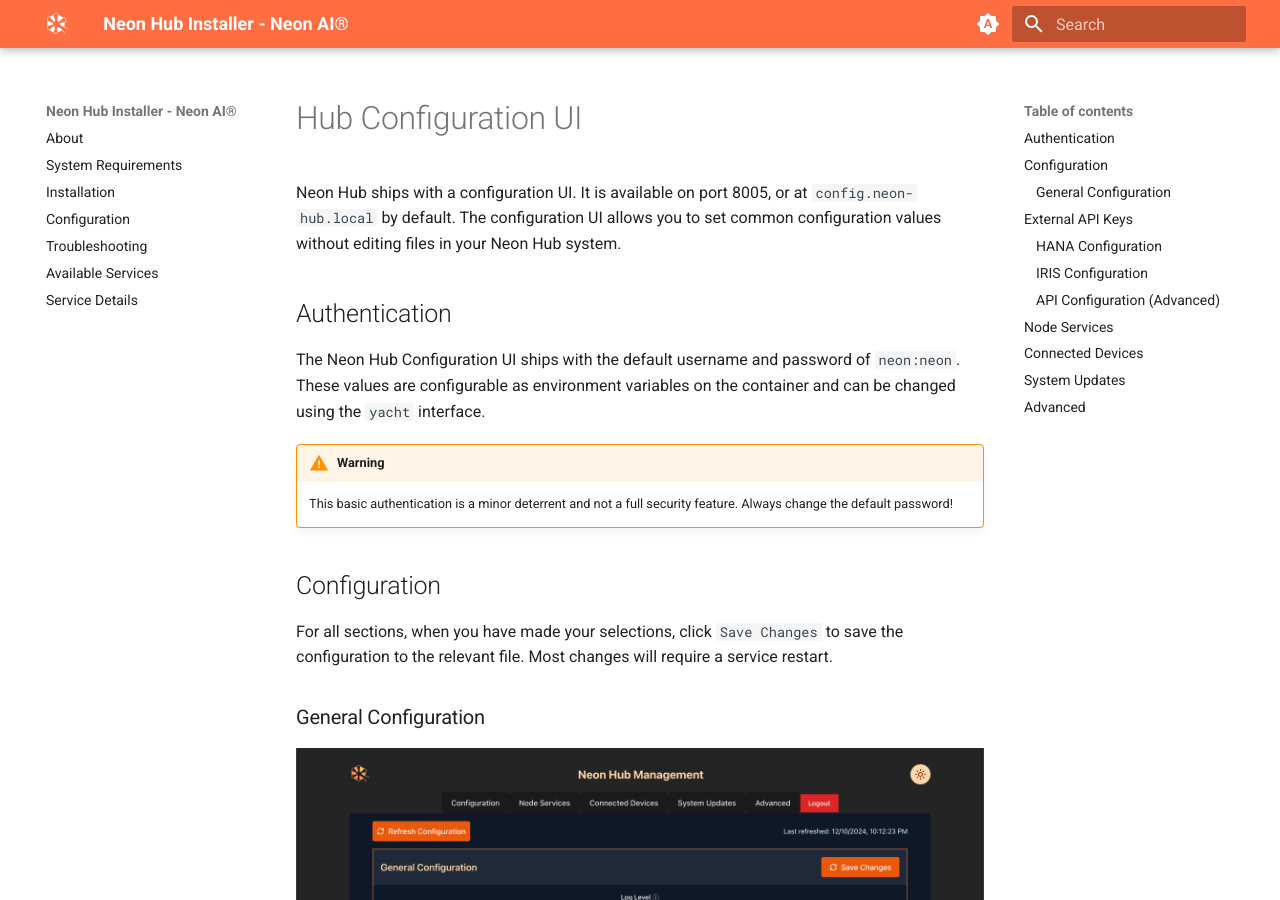
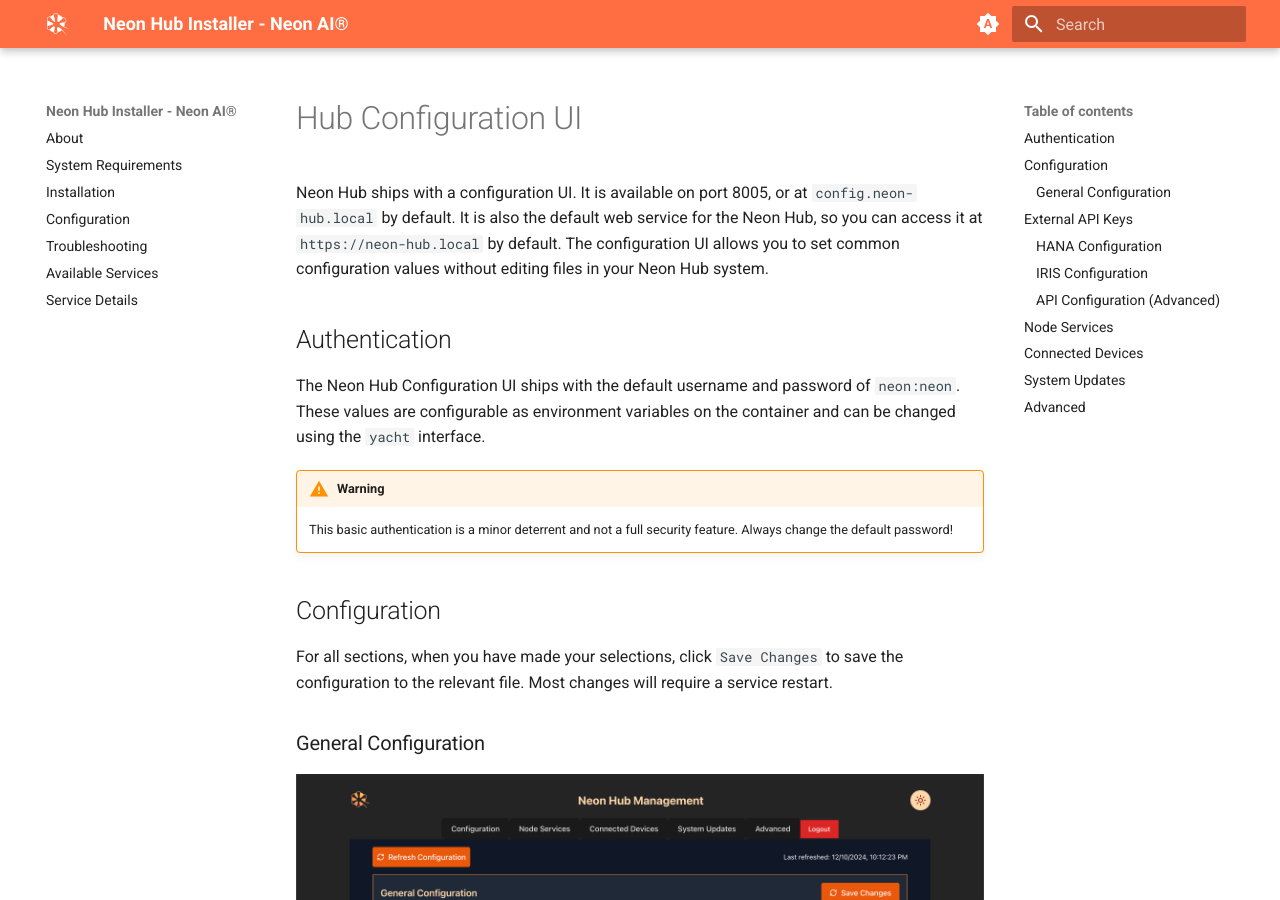
Before and after one commit to NeonGeckoCom/neon-hub-installer, an MkDocs documentation site: the page built from docs/configuration-ui.md, in a window 1280 px wide and 900 px high. Built offline with MkDocs 1.6.1 and Material for MkDocs 9.7.7, drawn with Linux system fonts in a browser that asks for light colours; some of the changed text lies outside the part shown.

Commit message:
corrections

```diff
--- a/docs/configuration-ui.md
+++ b/docs/configuration-ui.md
@@ -1,6 +1,6 @@
 # Hub Configuration UI
 
-Neon Hub ships with a configuration UI. It is available on port 8005, or at `config.neon-hub.local` by default. The configuration UI allows you to set common configuration values without editing files in your Neon Hub system.
+Neon Hub ships with a configuration UI. It is available on port 8005, or at `config.neon-hub.local` by default. It is also the default web service for the Neon Hub, so you can access it at `https://neon-hub.local` by default. The configuration UI allows you to set common configuration values without editing files in your Neon Hub system.
 
 ## Authentication
 
@@ -42,7 +42,7 @@
 
 For more information on what each setting does, please reference the Neon HANA repository link above.
 
-After making changes, be sure to restart the `neon-hana` service in [yacht](TODO:).
+After making changes, be sure to restart the `neon-hana` service in yacht.
 
 ### IRIS Configuration
 
```
Also changed, not shown: 1 other file.
